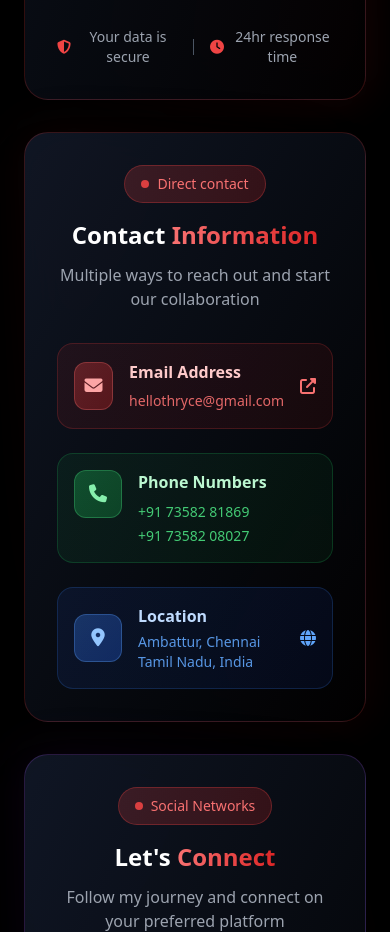
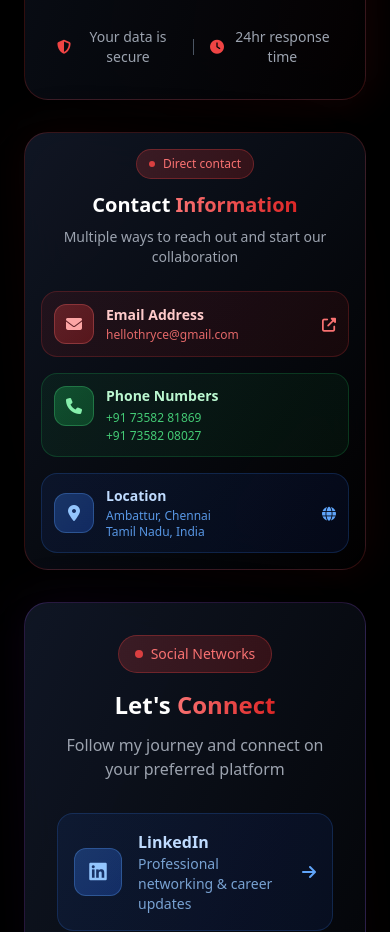
Before and after one commit to Jaisaarathi19/Thryce, a React (Create React App) app: page /contact in a window 390 px wide. Shown: the part 1320-2252 px from the top of the page. Built offline with nearby package versions, Linux system fonts and the light colour scheme; a web font is replaced by a local one.

Commit message:
Update: Improve contact page responsiveness and optimize project descriptions

```diff
--- a/src/pages/ContactPage.tsx
+++ b/src/pages/ContactPage.tsx
@@ -387,37 +387,37 @@ const ContactPage: React.FC = () => {
                   <div className="absolute inset-0 bg-gradient-to-br from-red-900/15 via-transparent to-red-800/15 rounded-3xl blur-xl"></div>
                   <div className="absolute inset-0 bg-gradient-to-tr from-transparent via-red-500/3 to-transparent rounded-3xl"></div>
 
-                  <div className={`relative p-8 rounded-3xl shadow-2xl bg-gradient-to-br from-gray-900/90 to-black/90 backdrop-blur-xl border border-red-500/20 hover:border-red-400/40 transition-all duration-700 transform hover:scale-[1.01] h-full`}>
+                  <div className={`relative p-4 sm:p-6 md:p-8 rounded-3xl shadow-2xl bg-gradient-to-br from-gray-900/90 to-black/90 backdrop-blur-xl border border-red-500/20 hover:border-red-400/40 transition-all duration-700 transform hover:scale-[1.01] h-full`}>
                     {/* Header Section */}
-                    <div className="text-center mb-8">
-                      <div className="inline-flex items-center space-x-2 px-4 py-2 rounded-full bg-gradient-to-r from-red-500/20 to-red-600/20 border border-red-500/30 mb-4">
-                        <div className="w-2 h-2 rounded-full bg-red-500 animate-pulse"></div>
-                        <span className="text-red-400 text-sm font-medium">Direct contact</span>
+                    <div className="text-center mb-6 md:mb-8">
+                      <div className="inline-flex items-center space-x-2 px-3 sm:px-4 py-1.5 sm:py-2 rounded-full bg-gradient-to-r from-red-500/20 to-red-600/20 border border-red-500/30 mb-3 sm:mb-4">
+                        <div className="w-1.5 sm:w-2 h-1.5 sm:h-2 rounded-full bg-red-500 animate-pulse"></div>
+                        <span className="text-red-400 text-xs sm:text-sm font-medium">Direct contact</span>
                       </div>
-                      <h2 className="text-2xl md:text-3xl font-black mb-3">
+                      <h2 className="text-xl sm:text-2xl md:text-3xl font-black mb-2 sm:mb-3">
                         <span className="text-white">Contact </span>
                         <span className="bg-gradient-to-r from-red-400 to-red-600 bg-clip-text text-transparent">Information</span>
                       </h2>
-                      <p className="text-gray-400 text-base">
+                      <p className="text-gray-400 text-sm sm:text-base px-2">
                         Multiple ways to reach out and start our collaboration
                       </p>
                     </div>
 
-                    <div className="space-y-6">
+                    <div className="space-y-4 sm:space-y-6">
                       {/* Email */}
                       <div className="group relative overflow-hidden">
                         <div className="absolute inset-0 bg-gradient-to-r from-red-600/20 to-red-700/30 rounded-2xl transform group-hover:scale-105 transition-transform duration-300 opacity-0 group-hover:opacity-100"></div>
-                        <div className="relative p-4 rounded-2xl bg-gradient-to-r from-red-600/10 to-red-700/10 border border-red-500/20 group-hover:border-red-400/50 transition-all duration-300">
-                          <div className="flex items-center space-x-4">
-                            <div className="w-12 h-12 rounded-xl bg-gradient-to-br from-red-500/30 to-red-600/30 flex items-center justify-center border border-red-400/30 group-hover:scale-110 transition-transform duration-300">
-                              <i className="fa fa-envelope text-lg text-red-300"></i>
+                        <div className="relative p-3 sm:p-4 rounded-2xl bg-gradient-to-r from-red-600/10 to-red-700/10 border border-red-500/20 group-hover:border-red-400/50 transition-all duration-300">
+                          <div className="flex items-center space-x-3 sm:space-x-4">
+                            <div className="w-10 sm:w-12 h-10 sm:h-12 rounded-xl bg-gradient-to-br from-red-500/30 to-red-600/30 flex items-center justify-center border border-red-400/30 group-hover:scale-110 transition-transform duration-300">
+                              <i className="fa fa-envelope text-base sm:text-lg text-red-300"></i>
                             </div>
-                            <div className="flex-1">
-                              <h3 className="font-bold text-base text-red-200 group-hover:text-red-100 transition-colors mb-1">Email Address</h3>
-                              <a href="mailto:hellothryce@gmail.com" className="text-red-400/90 hover:text-red-300 transition-colors text-sm">hellothryce@gmail.com</a>
+                            <div className="flex-1 min-w-0">
+                              <h3 className="font-bold text-sm sm:text-base text-red-200 group-hover:text-red-100 transition-colors mb-0.5 sm:mb-1">Email Address</h3>
+                              <a href="mailto:hellothryce@gmail.com" className="text-red-400/90 hover:text-red-300 transition-colors text-xs sm:text-sm truncate block">hellothryce@gmail.com</a>
                             </div>
                             <div className="text-red-400 group-hover:text-red-300 transition-colors transform group-hover:translate-x-1 duration-300">
-                              <i className="fas fa-external-link-alt text-base"></i>
+                              <i className="fas fa-external-link-alt text-sm sm:text-base"></i>
                             </div>
                           </div>
                         </div>
@@ -426,16 +426,16 @@ const ContactPage: React.FC = () => {
                       {/* Phone */}
                       <div className="group relative overflow-hidden">
                         <div className="absolute inset-0 bg-gradient-to-r from-green-600/20 to-green-700/30 rounded-2xl transform group-hover:scale-105 transition-transform duration-300 opacity-0 group-hover:opacity-100"></div>
-                        <div className="relative p-4 rounded-2xl bg-gradient-to-r from-green-600/10 to-green-700/10 border border-green-500/20 group-hover:border-green-400/50 transition-all duration-300">
-                          <div className="flex items-start space-x-4">
-                            <div className="w-12 h-12 rounded-xl bg-gradient-to-br from-green-500/30 to-green-600/30 flex items-center justify-center border border-green-400/30 group-hover:scale-110 transition-transform duration-300">
-                              <i className="fa fa-phone text-lg text-green-300"></i>
+                        <div className="relative p-3 sm:p-4 rounded-2xl bg-gradient-to-r from-green-600/10 to-green-700/10 border border-green-500/20 group-hover:border-green-400/50 transition-all duration-300">
+                          <div className="flex items-start space-x-3 sm:space-x-4">
+                            <div className="w-10 sm:w-12 h-10 sm:h-12 rounded-xl bg-gradient-to-br from-green-500/30 to-green-600/30 flex items-center justify-center border border-green-400/30 group-hover:scale-110 transition-transform duration-300">
+                              <i className="fa fa-phone text-base sm:text-lg text-green-300"></i>
                             </div>
-                            <div className="flex-1">
-                              <h3 className="font-bold text-base text-green-200 group-hover:text-green-100 transition-colors mb-2">Phone Numbers</h3>
-                              <div className="space-y-1">
-                                <div><a href="tel:+917358281869" className="text-green-400/90 hover:text-green-300 transition-colors text-sm block">+91 73582 81869</a></div>
-                                <div><a href="tel:+917358208027" className="text-green-400/90 hover:text-green-300 transition-colors text-sm block">+91 73582 08027</a></div>
+                            <div className="flex-1 min-w-0">
+                              <h3 className="font-bold text-sm sm:text-base text-green-200 group-hover:text-green-100 transition-colors mb-1 sm:mb-2">Phone Numbers</h3>
+                              <div className="space-y-0.5 sm:space-y-1">
+                                <div><a href="tel:+917358281869" className="text-green-400/90 hover:text-green-300 transition-colors text-xs sm:text-sm block">+91 73582 81869</a></div>
+                                <div><a href="tel:+917358208027" className="text-green-400/90 hover:text-green-300 transition-colors text-xs sm:text-sm block">+91 73582 08027</a></div>
                               </div>
                             </div>
                           </div>
@@ -445,20 +445,20 @@ const ContactPage: React.FC = () => {
                       {/* Location */}
                       <div className="group relative overflow-hidden">
                         <div className="absolute inset-0 bg-gradient-to-r from-blue-600/20 to-blue-700/30 rounded-2xl transform group-hover:scale-105 transition-transform duration-300 opacity-0 group-hover:opacity-100"></div>
-                        <div className="relative p-4 rounded-2xl bg-gradient-to-r from-blue-600/10 to-blue-700/10 border border-blue-500/20 group-hover:border-blue-400/50 transition-all duration-300">
-                          <div className="flex items-center space-x-4">
-                            <div className="w-12 h-12 rounded-xl bg-gradient-to-br from-blue-500/30 to-blue-600/30 flex items-center justify-center border border-blue-400/30 group-hover:scale-110 transition-transform duration-300">
-                              <i className="fa fa-map-marker-alt text-lg text-blue-300"></i>
+                        <div className="relative p-3 sm:p-4 rounded-2xl bg-gradient-to-r from-blue-600/10 to-blue-700/10 border border-blue-500/20 group-hover:border-blue-400/50 transition-all duration-300">
+                          <div className="flex items-center space-x-3 sm:space-x-4">
+                            <div className="w-10 sm:w-12 h-10 sm:h-12 rounded-xl bg-gradient-to-br from-blue-500/30 to-blue-600/30 flex items-center justify-center border border-blue-400/30 group-hover:scale-110 transition-transform duration-300">
+                              <i className="fa fa-map-marker-alt text-base sm:text-lg text-blue-300"></i>
                             </div>
-                            <div className="flex-1">
-                              <h3 className="font-bold text-base text-blue-200 group-hover:text-blue-100 transition-colors mb-1">Location</h3>
-                              <div className="text-blue-400/90 text-sm">
+                            <div className="flex-1 min-w-0">
+                              <h3 className="font-bold text-sm sm:text-base text-blue-200 group-hover:text-blue-100 transition-colors mb-0.5 sm:mb-1">Location</h3>
+                              <div className="text-blue-400/90 text-xs sm:text-sm">
                                 <p>Ambattur, Chennai</p>
                                 <p>Tamil Nadu, India</p>
                               </div>
                             </div>
                             <div className="text-blue-400 group-hover:text-blue-300 transition-colors">
-                              <i className="fas fa-globe text-base"></i>
+                              <i className="fas fa-globe text-sm sm:text-base"></i>
                             </div>
                           </div>
                         </div>
--- a/src/pages/ProjectsPage.tsx
+++ b/src/pages/ProjectsPage.tsx
@@ -91,7 +91,7 @@ const ProjectsPage: React.FC = () => {
     {
       id: 2,
       title: "MONISH E - Personal Portfolio",
-      description: "Modern and responsive personal portfolio website showcasing data analysis, design, and development skills with elegant UI/UX design.",
+      description: "Modern and responsive personal portfolio website showcasing data analysis, design with elegant UI/UX design.",
       image: "/project_img/monish-pf.png",
       category: "web",
       technologies: ["React", "TypeScript", "CSS3", "Responsive Design"],
@@ -120,8 +120,8 @@ const ProjectsPage: React.FC = () => {
     },
     {
         id: 5,
-        title: "EXT Business Logo",
-        description: "Corporate logo design with red accent elements, combining professionalism with dynamic growth symbolism.",
+        title: "EDC Logo",
+        description: "Dynamic brand identity for the Entrepreneurship Development Cell featuring innovation and student leadership.",
         image: "/logo/EDC logo.png",
         category: "logo",
         technologies: ["Adobe Illustrator", "Photoshop", "Figma"],
```
